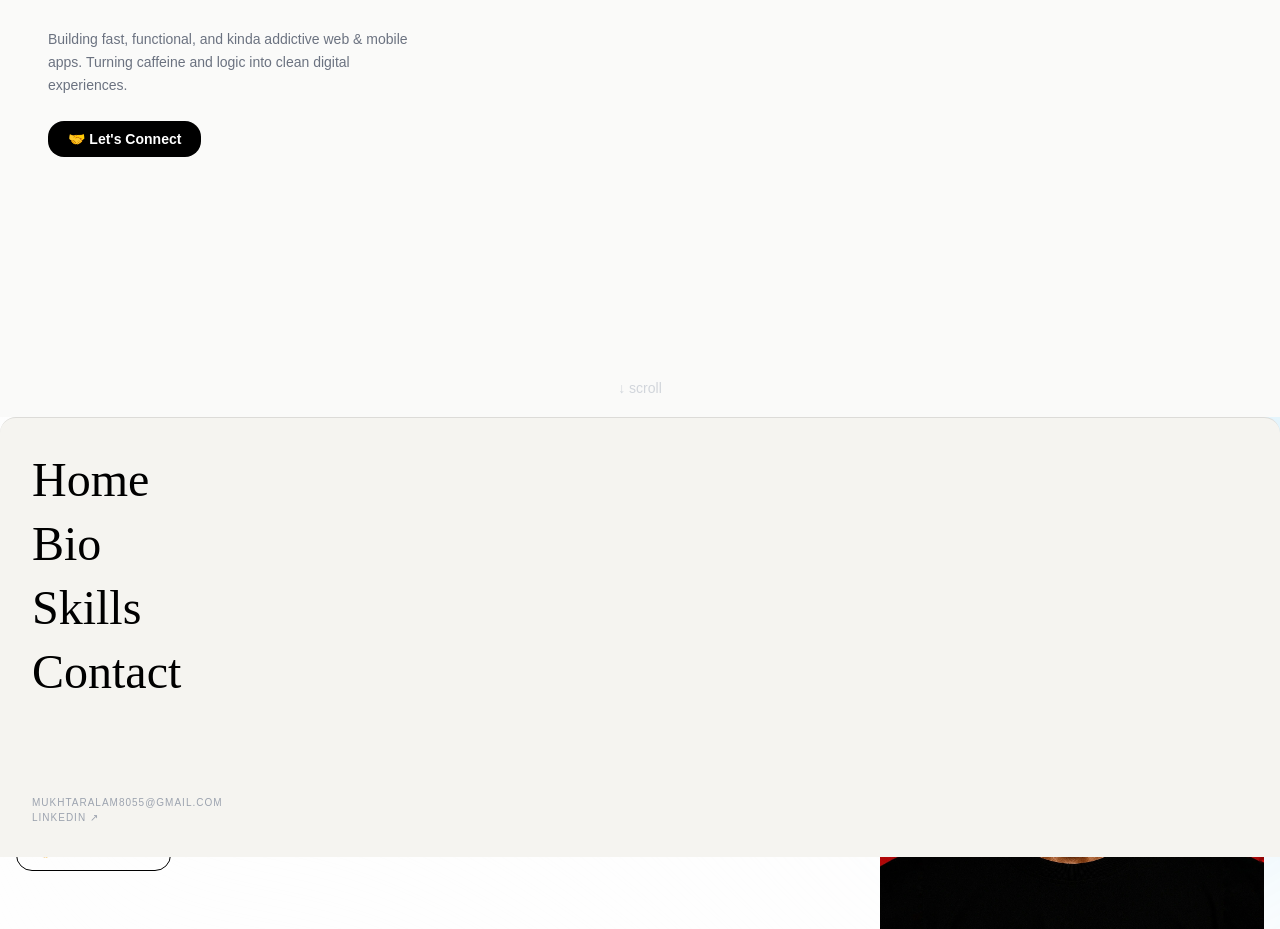
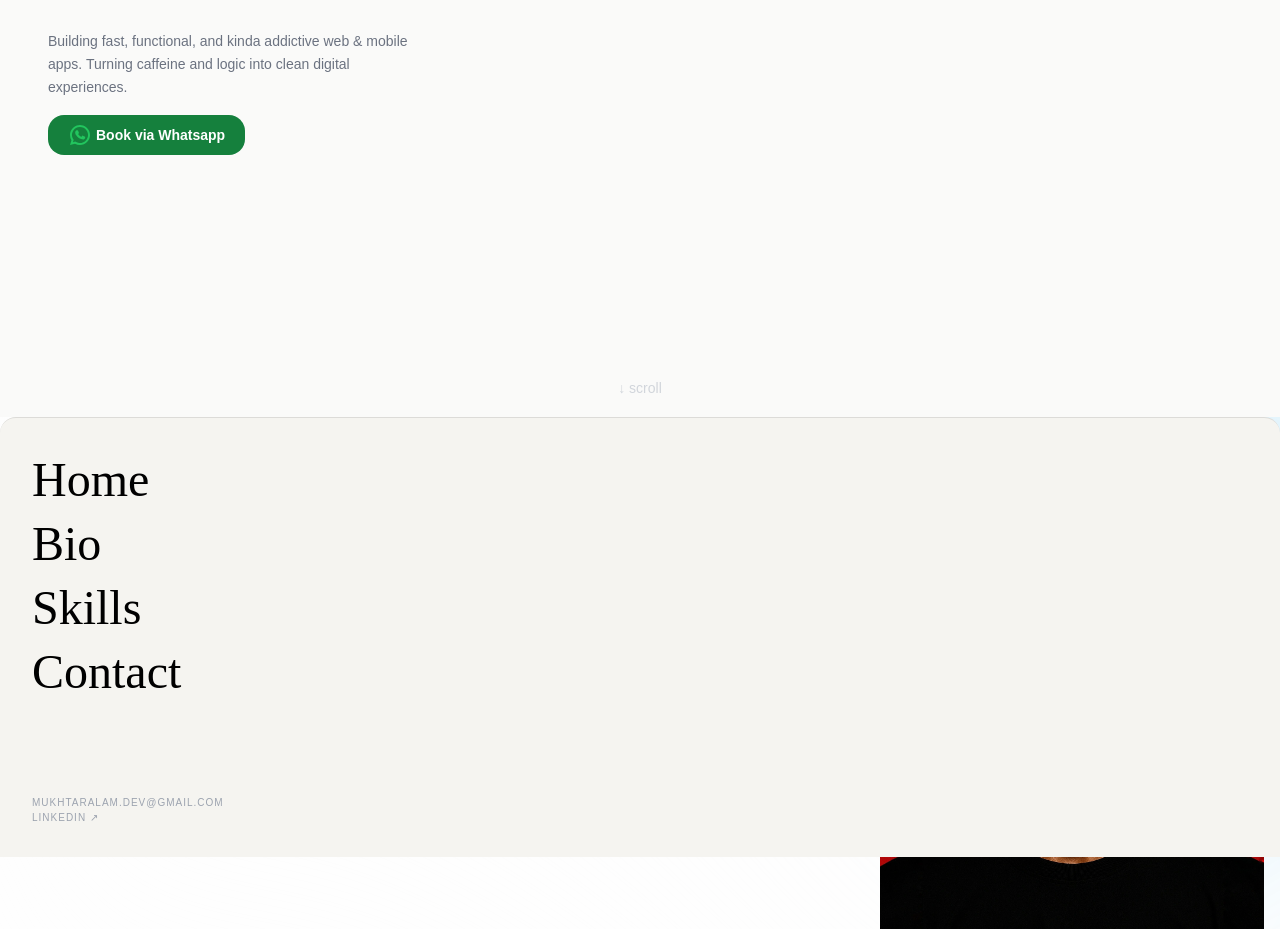
Before and after one commit to mukhtaransarii/bbs-v5, a React (Vite) app: page / in a window 1280 px wide. Shown: the part 383-1312 px from the top of the page. Built offline with nearby package versions, Linux system fonts and the light colour scheme; a web font is replaced by a local one.

Commit message:
added whatsapp button to book

```diff
--- a/src/components/About.jsx
+++ b/src/components/About.jsx
@@ -24,15 +24,15 @@
             something no one asked me to.
           </p>
 
-          <div className="flex gap-2 md:text-xl">
+          {/* <div className="flex gap-2 md:text-xl">
             <a href="mailto:mukhtaralam8055@gmail.com" className="text-blue-500 cursor-pointer">Mail</a>
             <a href="https://github.com/mukhtaransarii" target="_blank" rel="noreferrer" className="text-blue-500 cursor-pointer">GitHub</a>
             <a href="https://linkedin.com/in/iibbs" target="_blank" rel="noreferrer" className="text-blue-500 cursor-pointer">Linkedin</a>
-          </div>
+          </div> */}
 
-          <button className="flex gap-4 mt-8 md:text-xl">
+          {/* <button className="flex gap-4 mt-8 md:text-xl">
             <a href="#contact" className="px-5 py-2 rounded-2xl border border-black text-sm font-semibold hover:bg-white hover:text-black transition">🤝 Let's Connect</a>
-          </button>
+          </button> */}
         </div>
 
         <img src='/img/sections/MukhtarGoggles.webp' alt="Mukhtar Alam" className="max-w-full md:max-w-[30vw] object-contain" />
--- a/src/components/Footer.jsx
+++ b/src/components/Footer.jsx
@@ -2,24 +2,24 @@
 
 export default function Footer() {
   return (
-    <div className="bg-white pt-8">
+    <div className="bg-white">
 
-     <div className="font-bold px-4 flex justify-between text-[12px] text-gray-600">
+     <div className="font-bold px-4 pt-8 flex justify-between text-[12px] text-gray-600">
         <a href="https://linkedin.com/in/iibbs" target="_blank">LINKEDIN</a> ·
         <a href="https://instagram.com/ii.bbs" target="_blank">INSTAGRAM</a> ·
         <a href="https://github.com/mukhtaransarii" target="_blank">GITHUB</a> ·
-        <a href="mailto:mukhtaralam8055@gmail.com">EMAIL</a>
+        <a href="mailto:mukhtaralam.dev@gmail.com">EMAIL</a>
      </div>
 
       <hr className="border-t-[0.5px] border-black m-4"/>
 
-      <p className="text-[10px] px-4 text-center text-gray-600">portfolio version — bbs-v5 Jun 2025</p>
+      {/* <p className="text-[10px] px-4 text-center text-gray-600">portfolio version — bbs-v5 Jun 2025</p> */}
 
      <h1 className="text-[22vw] font-[Badeen] text-center text-[#D22E1F]">
        مختار عالم
      </h1>
      <p className="text-center text-gray-600 text-[10px] py-4">
-       Mukhtar Alam © 2025 I don't claim rights — I claim territory.
+       Mukhtar Alam © {new Date().getFullYear()} I don't claim rights — I claim territory.
      </p>
     </div>
   )
--- a/src/components/Hero.jsx
+++ b/src/components/Hero.jsx
@@ -1,18 +1,16 @@
-import { useRef } from "react";
-import { useGSAP } from "@gsap/react";
-import gsap from "gsap";
+const Hero = () => {
 
-const Hero = () => {
-  const containerRef = useRef();
-
-  useGSAP(() => {
-
-  }, []);
+  const handleWhatsApp = () => {
+    const message = "Hi Mukhtar, I would like to book a project.";
+    window.open(
+      `https://wa.me/918287386605?text=${encodeURIComponent(message)}`,
+      "_blank"
+    );
+  };
 
   return (
     <section
       id="home"
-      ref={containerRef}
       className="relative w-full min-h-screen bg-[#fafaf9] overflow-hidden flex flex-col justify-center px-6 md:px-12"
     >
       <div className="flex flex-col gap-4 max-w-3xl">
@@ -29,11 +27,17 @@
           Turning caffeine and logic into clean digital experiences.
         </p>
 
-        <div className="hero-btns flex gap-4 mt-2">
-          <a href="#contact" className="px-5 py-2 rounded-2xl bg-black text-white text-sm font-semibold hover:bg-gray-800 transition">
-            🤝 Let's Connect
-          </a>
-        </div>
+
+        <button
+          onClick={handleWhatsApp}
+          className="px-5 py-2 w-fit flex items-center gap-1 rounded-2xl bg-green-700 text-white text-sm font-semibold hover:bg-gray-800 transition"
+        >
+          <svg className="w-6 h-6 text-green-500 dark:text-white" aria-hidden="true" xmlns="http://www.w3.org/2000/svg" width="20" height="20" fill="none" viewBox="0 0 24 24">
+            <path fill="currentColor" fill-rule="evenodd" d="M12 4a8 8 0 0 0-6.895 12.06l.569.718-.697 2.359 2.32-.648.379.243A8 8 0 1 0 12 4ZM2 12C2 6.477 6.477 2 12 2s10 4.477 10 10-4.477 10-10 10a9.96 9.96 0 0 1-5.016-1.347l-4.948 1.382 1.426-4.829-.006-.007-.033-.055A9.958 9.958 0 0 1 2 12Z" clip-rule="evenodd"/>
+            <path fill="currentColor" d="M16.735 13.492c-.038-.018-1.497-.736-1.756-.83a1.008 1.008 0 0 0-.34-.075c-.196 0-.362.098-.49.291-.146.217-.587.732-.723.886-.018.02-.042.045-.057.045-.013 0-.239-.093-.307-.123-1.564-.68-2.751-2.313-2.914-2.589-.023-.04-.024-.057-.024-.057.005-.021.058-.074.085-.101.08-.079.166-.182.249-.283l.117-.14c.121-.14.175-.25.237-.375l.033-.066a.68.68 0 0 0-.02-.64c-.034-.069-.65-1.555-.715-1.711-.158-.377-.366-.552-.655-.552-.027 0 0 0-.112.005-.137.005-.883.104-1.213.311-.35.22-.94.924-.94 2.16 0 1.112.705 2.162 1.008 2.561l.041.06c1.161 1.695 2.608 2.951 4.074 3.537 1.412.564 2.081.63 2.461.63.16 0 .288-.013.4-.024l.072-.007c.488-.043 1.56-.599 1.804-1.276.192-.534.243-1.117.115-1.329-.088-.144-.239-.216-.43-.308Z"/>
+          </svg>
+          Book via Whatsapp
+        </button>
       </div>
 
       {/* Scroll hint */}
--- a/src/components/Navbar.jsx
+++ b/src/components/Navbar.jsx
@@ -50,8 +50,8 @@
 
         {/* Bottom links */}
         <div className="px-8 pb-8 flex flex-col  text-[10px] tracking-widest uppercase text-gray-400">
-          <a href="mailto:mukhtaralam8055@gmail.com" className="hover:text-black transition-colors duration-200">
-            mukhtaralam8055@gmail.com
+          <a href="mailto:mukhtaralam.dev@gmail.com" className="hover:text-black transition-colors duration-200">
+            mukhtaralam.dev@gmail.com
           </a>
           <a href="https://linkedin.com/in/iibbs" target="_blank" rel="noreferrer" className="hover:text-black transition-colors duration-200">
             LinkedIn ↗
```
Also changed, not shown: 1 other file (tests, documents, lock files or other folders).
